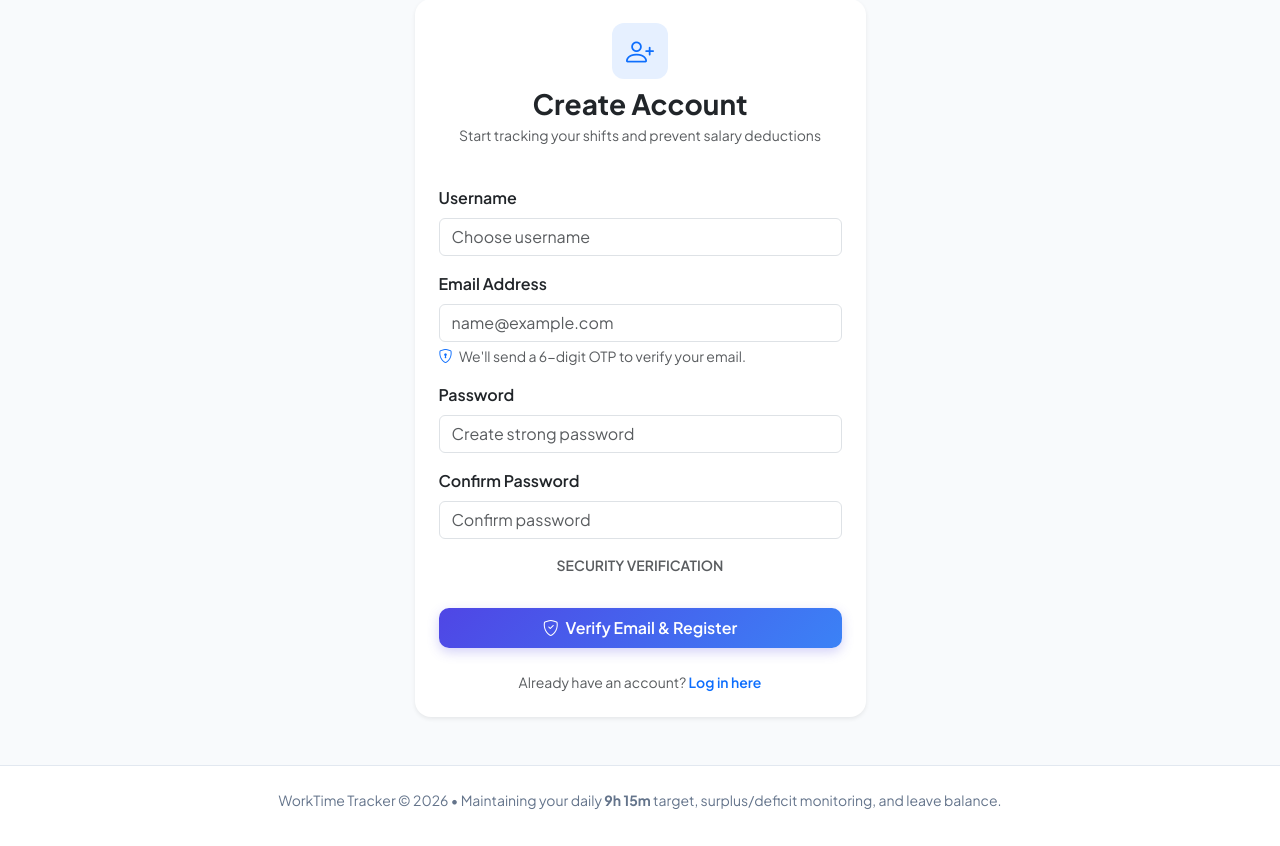
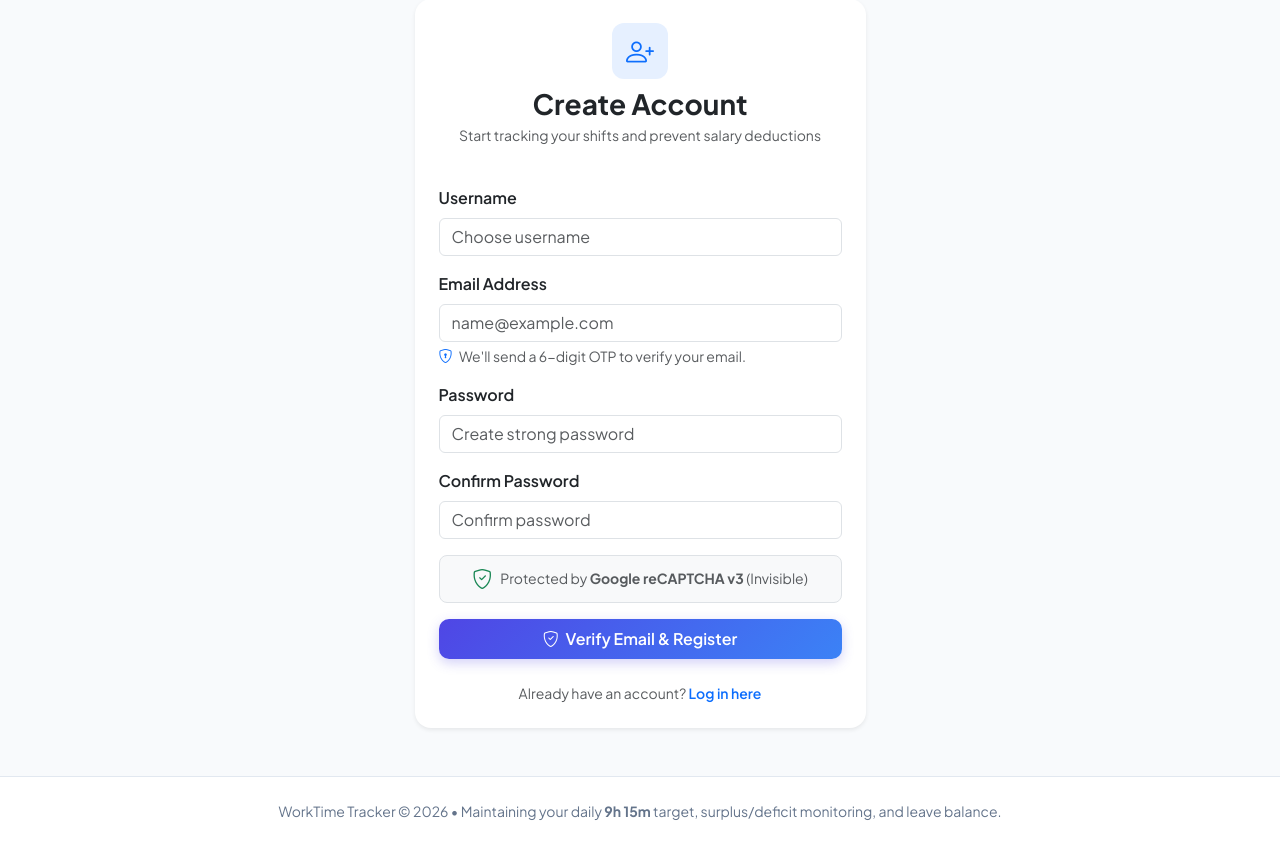
Before and after one commit to mohitkumar-sahu/WorkTimeTracker, a Django app: page /register/ in a window 1280 px wide. Shown: the part 128-974 px from the top of the page. Before the commit the page ends 937 px from the top, so only its background shows below. Run offline with Django 5.2, Linux system fonts and the light colour scheme; some libraries are stand-ins or nearby versions.

Commit message:
Switch to Google reCAPTCHA v3 invisible security verification

```diff
--- a/attendance/forms.py
+++ b/attendance/forms.py
@@ -13,9 +13,9 @@ from .models import AttendanceRecord, LeaveRecord, UserProfile
 logger = logging.getLogger(__name__)
 
 
-def verify_recaptcha(response_token, remote_ip=None):
+def verify_recaptcha(response_token, remote_ip=None, min_score=0.3):
     """
-    Verifies a Google reCAPTCHA v2 token with Google's siteverify API.
+    Verifies a Google reCAPTCHA v2 / v3 token with Google's siteverify API.
     Returns True if valid human verification, False otherwise.
     """
     if not response_token:
@@ -45,7 +45,12 @@ def verify_recaptcha(response_token, remote_ip=None):
         )
         with urllib.request.urlopen(req, timeout=5) as resp:
             result = json.loads(resp.read().decode('utf-8'))
-            return result.get('success', False)
+            success = result.get('success', False)
+            # For reCAPTCHA v3, also verify the bot score if returned
+            score = result.get('score')
+            if success and score is not None:
+                return score >= min_score
+            return success
     except Exception as e:
         logger.warning(f"reCAPTCHA siteverify error: {e}")
         if secret_key == '6LeIxAcTAAAAAGG-vFI1TnRWxMZNFuojJ4WifJWe':
@@ -55,19 +60,14 @@ def verify_recaptcha(response_token, remote_ip=None):
 
 class ReCaptchaWidget(forms.Widget):
     """
-    Renders Google reCAPTCHA v2 checkbox widget.
+    Renders Google reCAPTCHA v3 hidden input.
     """
     def render(self, name, value, attrs=None, renderer=None):
-        site_key = (
-            getattr(settings, 'RECAPTCHA_PUBLIC_KEY', None)
-            or getattr(settings, 'RECAPTCHA_SITE_KEY', None)
-            or '6LcftywuAAAAADhm6T1T3sUemmpViTYX6aftCXt8'
-        )
-        html = f'<div class="g-recaptcha" data-sitekey="{site_key}"></div>'
-        return mark_safe(html)
+        val = value or ''
+        return mark_safe(f'<input type="hidden" name="g-recaptcha-response" id="g-recaptcha-response" value="{val}">')
 
     def value_from_datadict(self, data, files, name):
-        # Google reCAPTCHA v2 posts the response token in 'g-recaptcha-response'
+        # Google reCAPTCHA posts token via 'g-recaptcha-response' or form field name
         return data.get('g-recaptcha-response', '') or data.get(name, '')
 
 
@@ -85,7 +85,7 @@ class ReCaptchaField(forms.Field):
             raise ValidationError("Please complete the 'I'm not a robot' reCAPTCHA verification.")
 
         if not verify_recaptcha(value):
-            raise ValidationError("reCAPTCHA verification failed. Please try ticking the checkbox again.")
+            raise ValidationError("Security verification failed. Please try submitting again.")
 
 
 class CaptchaForm(forms.Form):
--- a/attendance/templates/attendance/register.html
+++ b/attendance/templates/attendance/register.html
@@ -4,8 +4,8 @@
 
 {% block extra_head %}
 {% if step != 'verify_otp' %}
-<!-- Google reCAPTCHA v2 API -->
-<script src="https://www.google.com/recaptcha/api.js" async defer></script>
+<!-- Google reCAPTCHA v3 API -->
+<script src="https://www.google.com/recaptcha/api.js?render={{ recaptcha_site_key }}"></script>
 {% endif %}
 {% endblock %}
 
@@ -90,7 +90,7 @@
                 <p class="text-muted small">Start tracking your shifts and prevent salary deductions</p>
             </div>
 
-            <form method="post" novalidate>
+            <form method="post" novalidate id="registerForm">
                 {% csrf_token %}
                 <input type="hidden" name="action" value="submit_form">
 
@@ -137,27 +137,67 @@
                     {% endif %}
                 </div>
 
-                <!-- GOOGLE RECAPTCHA WIDGET -->
-                <div class="mb-4">
-                    <label class="form-label fw-semibold small text-muted text-uppercase d-block text-center">Security Verification</label>
-                    <div class="d-flex justify-content-center">
-                        {{ form2.captcha }}
-                    </div>
-                    {% if form.captcha.errors or form2.captcha.errors %}
-                        <div class="text-danger small mt-2 fw-semibold text-center">
-                            <i class="bi bi-shield-exclamation me-1"></i> {{ form.captcha.errors.0|default:form2.captcha.errors.0 }}
-                        </div>
-                    {% elif recaptcha_error %}
-                        <div class="text-danger small mt-2 fw-semibold text-center">
-                            <i class="bi bi-shield-exclamation me-1"></i> {{ recaptcha_error }}
-                        </div>
-                    {% endif %}
+                <!-- GOOGLE RECAPTCHA v3 (INVISIBLE) -->
+                {{ form2.captcha }}
+
+                <div class="d-flex align-items-center justify-content-center gap-2 text-muted small my-3 py-2 px-3 bg-light rounded-3 border">
+                    <i class="bi bi-shield-check text-success fs-5"></i>
+                    <span>Protected by <strong>Google reCAPTCHA v3</strong> (Invisible)</span>
                 </div>
 
-                <button type="submit" class="btn btn-primary-custom w-100 py-2 mb-3">
+                {% if form.captcha.errors or form2.captcha.errors or recaptcha_error %}
+                    <div class="text-danger small mb-3 fw-semibold text-center">
+                        <i class="bi bi-shield-exclamation me-1"></i> {{ recaptcha_error|default:form.captcha.errors.0|default:form2.captcha.errors.0 }}
+                    </div>
+                {% endif %}
+
+                <button type="submit" id="submitBtn" class="btn btn-primary-custom w-100 py-2 mb-3">
                     <i class="bi bi-shield-check me-1"></i> Verify Email & Register
                 </button>
             </form>
+
+            <script>
+            document.addEventListener("DOMContentLoaded", function() {
+                var form = document.getElementById("registerForm");
+                var tokenInput = document.getElementById("g-recaptcha-response");
+                var siteKey = "{{ recaptcha_site_key }}";
+
+                function getRecaptchaToken(callback) {
+                    if (typeof grecaptcha !== "undefined" && siteKey) {
+                        grecaptcha.ready(function() {
+                            grecaptcha.execute(siteKey, {action: "register"}).then(function(token) {
+                                if (tokenInput) tokenInput.value = token;
+                                if (callback) callback(token);
+                            }).catch(function(err) {
+                                console.warn("reCAPTCHA v3 notice:", err);
+                                if (callback) callback(null);
+                            });
+                        });
+                    } else {
+                        if (callback) callback(null);
+                    }
+                }
+
+                // Pre-fetch token in the background so form submit is instantaneous
+                getRecaptchaToken();
+
+                if (form) {
+                    form.addEventListener("submit", function(e) {
+                        if (tokenInput && !tokenInput.value && typeof grecaptcha !== "undefined" && siteKey) {
+                            e.preventDefault();
+                            var btn = document.getElementById("submitBtn");
+                            if (btn) {
+                                btn.disabled = true;
+                                btn.innerHTML = '<span class="spinner-border spinner-border-sm me-2" role="status" aria-hidden="true"></span>Verifying security...';
+                            }
+                            getRecaptchaToken(function(token) {
+                                form.submit();
+                            });
+                        }
+                    });
+                }
+            });
+            </script>
 
             <div class="text-center text-muted small mt-2">
                 Already have an account? <a href="{% url 'login' %}" class="fw-semibold text-decoration-none">Log in here</a>
--- a/attendance/views.py
+++ b/attendance/views.py
@@ -845,7 +845,10 @@ def register_view(request):
             is_human = verify_recaptcha(recaptcha_token, client_ip)
 
             if not is_human:
-                recaptcha_error = "Please complete the 'I'm not a robot' reCAPTCHA verification."
+                if not recaptcha_token:
+                    recaptcha_error = "Please complete the 'I'm not a robot' reCAPTCHA verification."
+                else:
+                    recaptcha_error = "Security verification failed. Please try submitting again."
                 messages.error(request, recaptcha_error)
             elif form.is_valid():
                 username = form.cleaned_data['username']
```
